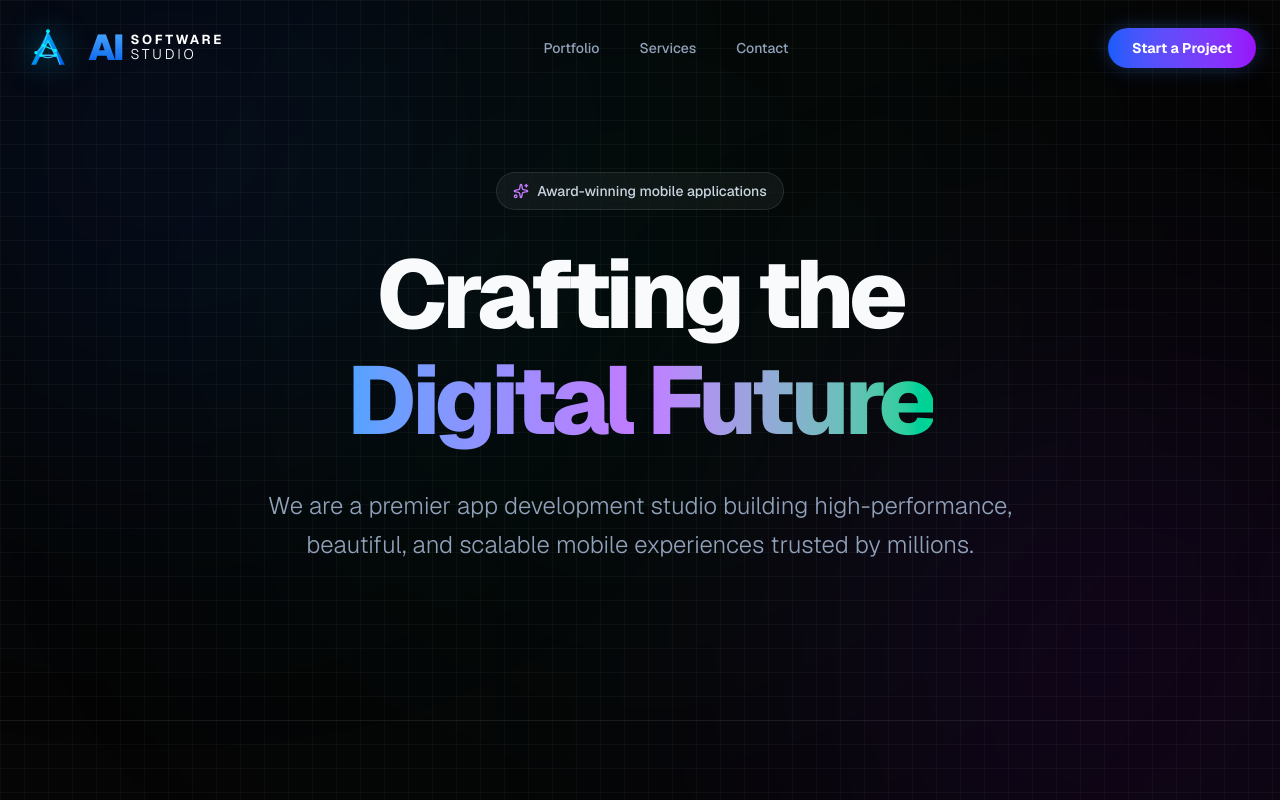
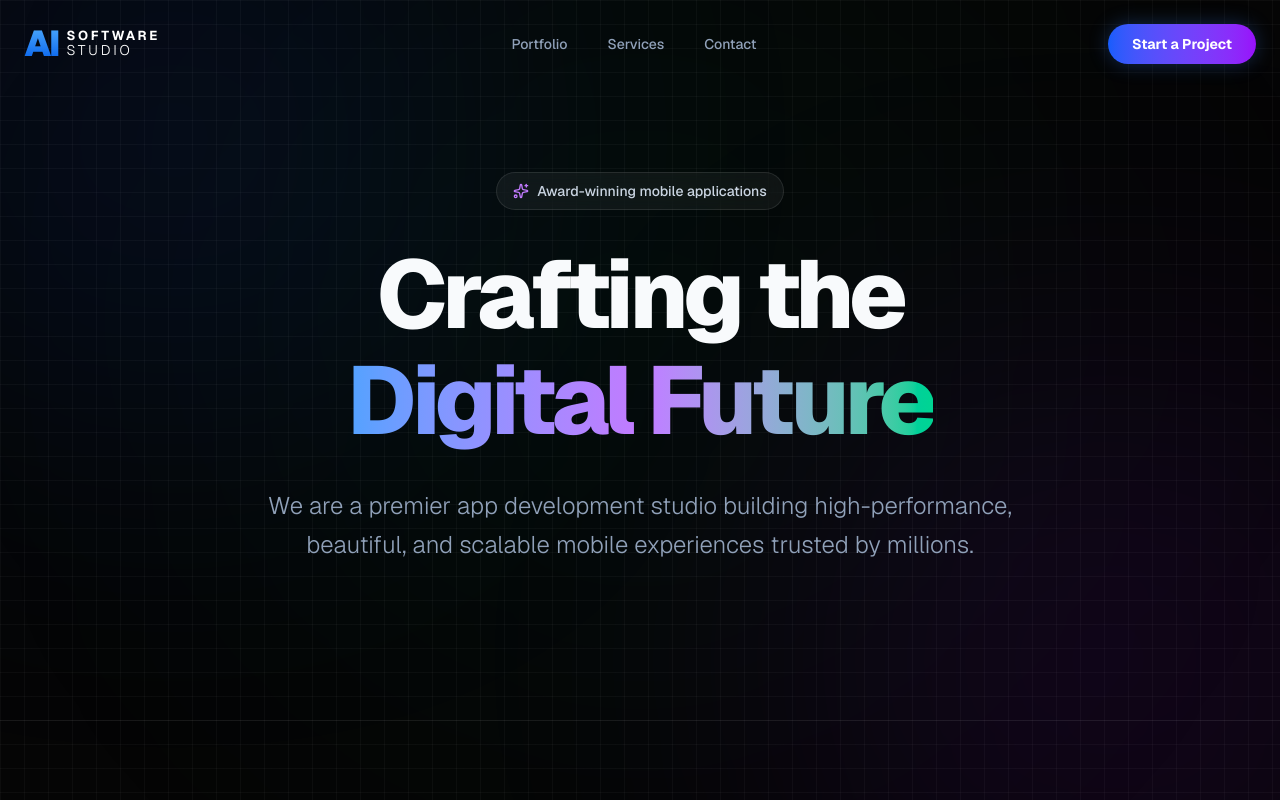
Before and after one commit to dinhphu290998/aisoftwarestudio, a Next.js app: page / in a window 1280 px wide. Shown: the top 800 px of the page. Built offline with nearby package versions, Linux system fonts and the light colour scheme; no server answers.

Commit message:
style: remove icon from logo component, keep only text

```diff
--- a/src/components/Logo.tsx
+++ b/src/components/Logo.tsx
@@ -1,54 +1,6 @@
 export function Logo() {
   return (
     <div className="flex items-center gap-4">
-      {/* Abstract 'A' SVG Logo matching the uploaded style */}
-      <svg
-        width="48"
-        height="48"
-        viewBox="0 0 100 100"
-        fill="none"
-        xmlns="http://www.w3.org/2000/svg"
-        className="drop-shadow-[0_0_15px_rgba(0,210,255,0.5)]"
-      >
-        <defs>
-          <linearGradient id="logo-gradient" x1="0%" y1="0%" x2="100%" y2="100%">
-            <stop offset="0%" stopColor="#00f2fe" />
-            <stop offset="100%" stopColor="#4facfe" />
-          </linearGradient>
-          <linearGradient id="logo-gradient-dark" x1="0%" y1="0%" x2="100%" y2="100%">
-            <stop offset="0%" stopColor="#00c6fb" />
-            <stop offset="100%" stopColor="#005bea" />
-          </linearGradient>
-        </defs>
-
-        {/* Outer A shape */}
-        <path
-          d="M50 15 L15 85 H25 L50 35 L75 85 H85 L50 15Z"
-          fill="url(#logo-gradient-dark)"
-        />
-
-        {/* Inner circuit lines */}
-        <path
-          d="M50 35 L35 65 H65 L50 35Z"
-          fill="none"
-          stroke="url(#logo-gradient)"
-          strokeWidth="3"
-        />
-
-        {/* Connection paths */}
-        <path d="M50 15 L40 45 L25 60" fill="none" stroke="url(#logo-gradient)" strokeWidth="2.5" />
-        <path d="M40 45 L65 55 L75 85" fill="none" stroke="url(#logo-gradient)" strokeWidth="2.5" />
-        <path d="M35 65 Q50 75 65 65" fill="none" stroke="url(#logo-gradient)" strokeWidth="2.5" />
-
-        {/* Nodes (Dots) */}
-        <circle cx="50" cy="15" r="4" fill="#00f2fe" />
-        <circle cx="40" cy="45" r="3.5" fill="#00f2fe" />
-        <circle cx="25" cy="60" r="3.5" fill="#00f2fe" />
-        <circle cx="65" cy="55" r="3.5" fill="#00f2fe" />
-        <circle cx="35" cy="65" r="3.5" fill="#00f2fe" />
-        <circle cx="65" cy="65" r="3.5" fill="#00f2fe" />
-      </svg>
-
       {/* Text Group */}
       <div className="flex items-center gap-2">
         <span className="text-4xl font-black tracking-tighter bg-clip-text text-transparent bg-gradient-to-b from-[#4facfe] to-[#005bea]">
```
